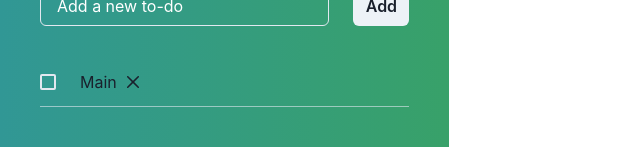
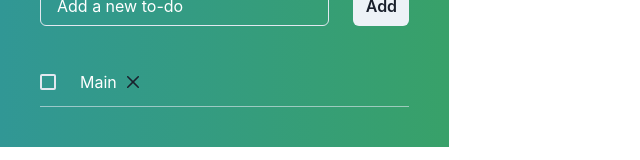
Before and after one commit to mubeenamin/todo-app, a Next.js app: page /main in a window 1280 px wide. Shown: the part 217-377 px from the top of the page, without its empty margins (0-640 px from the left). Built offline with nearby package versions, Linux system fonts and the light colour scheme.

Commit message:
change text color of list

```diff
--- a/app/main/page.tsx
+++ b/app/main/page.tsx
@@ -79,7 +79,7 @@ const TodoList = () => {
                 <Stack key={index}>
                   <HStack spacing={"auto"}>
                     <Checkbox spacing={"24px"} colorScheme="orange">
-                      <ListItem>{todo}</ListItem>
+                      <ListItem textColor={"white"}>{todo}</ListItem>
                     </Checkbox>
                     <CloseButton onClick={() => handleDelete(index)} />
                   </HStack>
```
